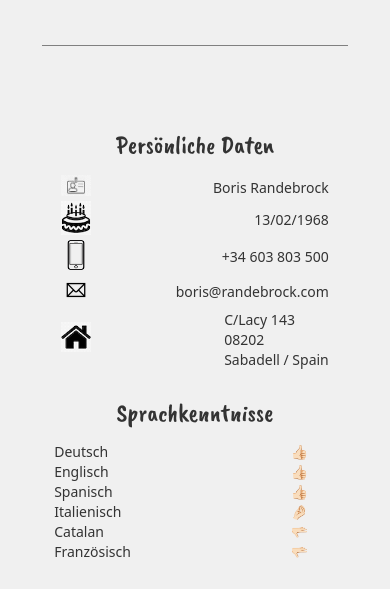
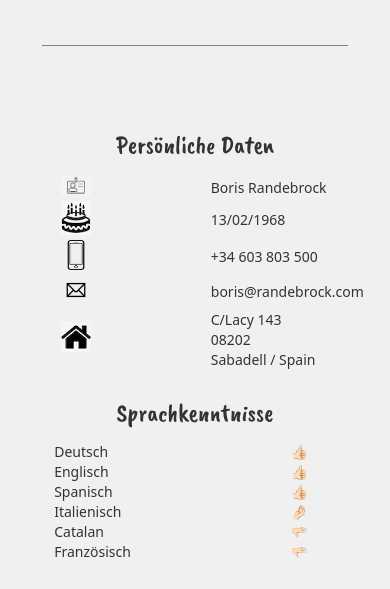
Before and after one commit to BorisMichaelRandebrock/Curriculum-Vitae, a plain HTML site: page public/lebenslauf.html in a window 390 px wide. Shown: the part 93-682 px from the top of the page. Drawn offline with nearby package versions, Linux system fonts and the light colour scheme.

Commit message:
added span around personal-data to line up data

```diff
--- a/public/lebenslauf.html
+++ b/public/lebenslauf.html
@@ -40,11 +40,9 @@
           <li><a href="resume.html">Resume</a></li>
           <li><a href="lebenslauf.html">Lebenslauf</a></li>
           <li><a href="cv.html">CV</a></li>
-
         </ul>
       </span>
     </span>
-
   </nav>
   <hr>
   </hr>
@@ -52,11 +50,12 @@
     <section class="sidebar-left">
       <h3>Persönliche Daten</h3>
       <ul class="sidebar-personal-data">
-        <li><img src="imges/name.jpeg" alt="icon with nam tag"> Boris Randebrock</li>
+        <li><img src="imges/name.jpeg" alt="icon with nam tag"><span>Boris Randebrock</span>
+        </li>
 
-        <li><img src="imges/birthday.png" alt="birthday cake"> 13/02/1968</li>
-        <li><img src="imges/iphone.png" alt=""> +34 603 803 500</li>
-        <li><img src="imges/e-mail-icon.png" alt=""> boris@randebrock.com</li>
+        <li><img src="imges/birthday.png" alt="birthday cake"> <span>13/02/1968</span></li>
+        <li><img src="imges/iphone.png" alt=""><span>+34 603 803 500</span></li>
+        <li><img src="imges/e-mail-icon.png" alt=""><span>boris@randebrock.com</span></li>
         <li><img src="imges/address.png" alt="house-icon"> <span>
             C/Lacy 143 <br>
             08202 <br>
--- a/public/style.css
+++ b/public/style.css
@@ -384,7 +384,7 @@ h3 {
 
   .sidebar-left {
     width: 100%;
-    height: 100vh;
+    height: 100%;
     padding: 0 10% 0 10%;
     margin-bottom: 75px;
   }
@@ -394,6 +394,11 @@ h3 {
     align-items: center;
     justify-content: space-between;
     margin: 0 12%;
+  }
+
+  .sidebar-personal-data li span {
+    display: flex;
+    width: 118px;
   }
 
   .sidebar-left h3 {
```
